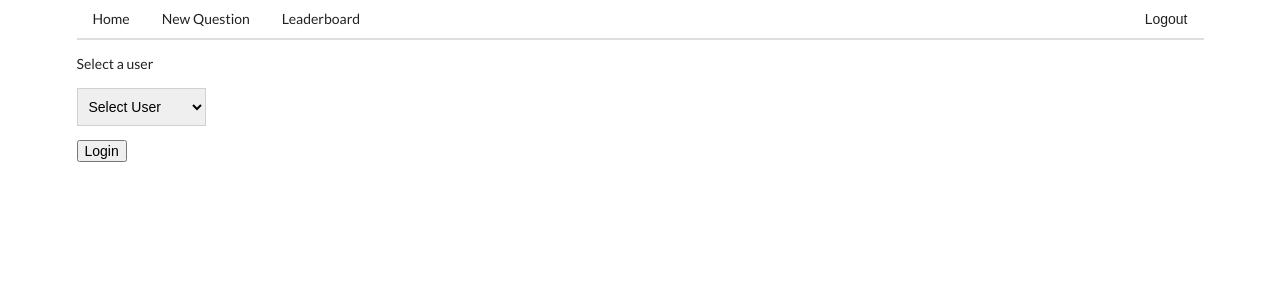
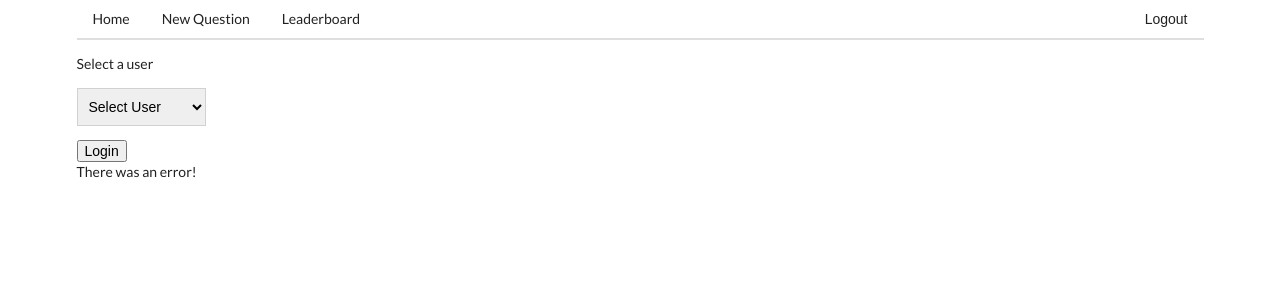
Before and after one commit to michaelmaryanoff/wouldyourather, a React (Create React App) app: page / in a window 1280 px wide. Shown: the top 300 px of the page. Built offline with nearby package versions, Linux system fonts and the light colour scheme.

Commit message:
Render dummy error page

```diff
--- a/src/components/App.js
+++ b/src/components/App.js
@@ -9,6 +9,7 @@ import HomePage from './pages/HomePage';
 import LeaderBoard from './pages/LeaderBoard';
 import SecureRoute from './auth/SecureRoute';
 import LoginDropdown from './auth/LoginDropdown';
+import ErrorPage from './auth/ErrorPage'
 
 import Header from './Header';
 import { connect } from 'react-redux';
@@ -55,6 +56,7 @@ class App extends React.Component {
               authedUser={this.props.authedUser}
             />
             <Route path="/" exact component={LoginDropdown} />
+            <Route component={ErrorPage}/>
           </div>
         </Router>
       </div>
--- /dev/null
+++ b/src/components/auth/ErrorPage.js
@@ -0,0 +1,9 @@
+import React from 'react';
+
+class ErrorPage extends React.Component {
+  render() {
+    return <div>There was an error!</div>;
+  }
+}
+
+export default ErrorPage;
```
